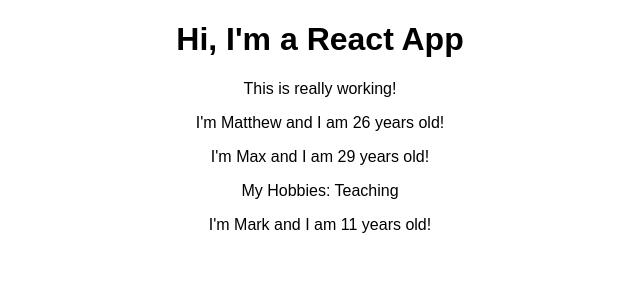
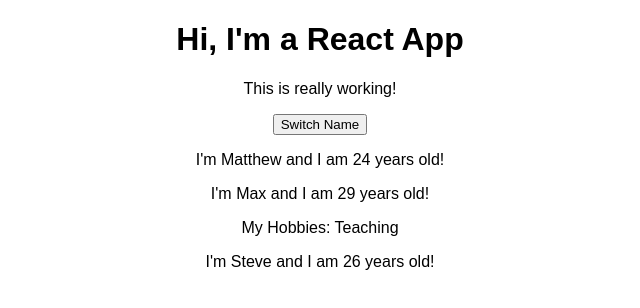
Before and after one commit to matthewdoles/react-developer-course, a React (Create React App) app in the folder react-complete-guide/: page / in a window 1280 px wide. Shown: the top 308 px of the page, without its empty margins (320-960 px from the left). Built offline with nearby package versions, Linux system fonts and the light colour scheme.

Commit message:
3.5 - States

```diff
--- a/react-complete-guide/src/App.js
+++ b/react-complete-guide/src/App.js
@@ -3,14 +3,24 @@
 import Person from './Person/Person'
 
 class App extends Component {
+  state = {
+    persons: [
+      { name: 'Matthew', age: 24 },
+      { name: 'Max', age: 29 },
+      { name: 'Steve', age: 26 }
+    ]
+  }
+
+
   render() {
     return (
       <div className="App">
         <h1>Hi, I'm a React App</h1>
         <p>This is really working!</p>
-        <Person name="Matthew" />
-        <Person name="Max" >My Hobbies: Teaching</Person>
-        <Person name="Mark" />
+        <button>Switch Name</button>
+        <Person name={this.state.persons[0].name} age={this.state.persons[0].age} />
+        <Person name={this.state.persons[1].name} age={this.state.persons[1].age} >My Hobbies: Teaching</Person>
+        <Person name={this.state.persons[2].name} age={this.state.persons[2].age} />
       </div>
     );
 
--- a/react-complete-guide/src/Person/Person.js
+++ b/react-complete-guide/src/Person/Person.js
@@ -3,7 +3,7 @@
 const person = (props) => {
     return (
         <div>
-            <p>I'm {props.name} and I am {Math.floor(Math.random() * 30)} years old!</p>
+            <p>I'm {props.name} and I am {props.age} years old!</p>
             <p>{props.children}</p>
         </div>
     )
```
